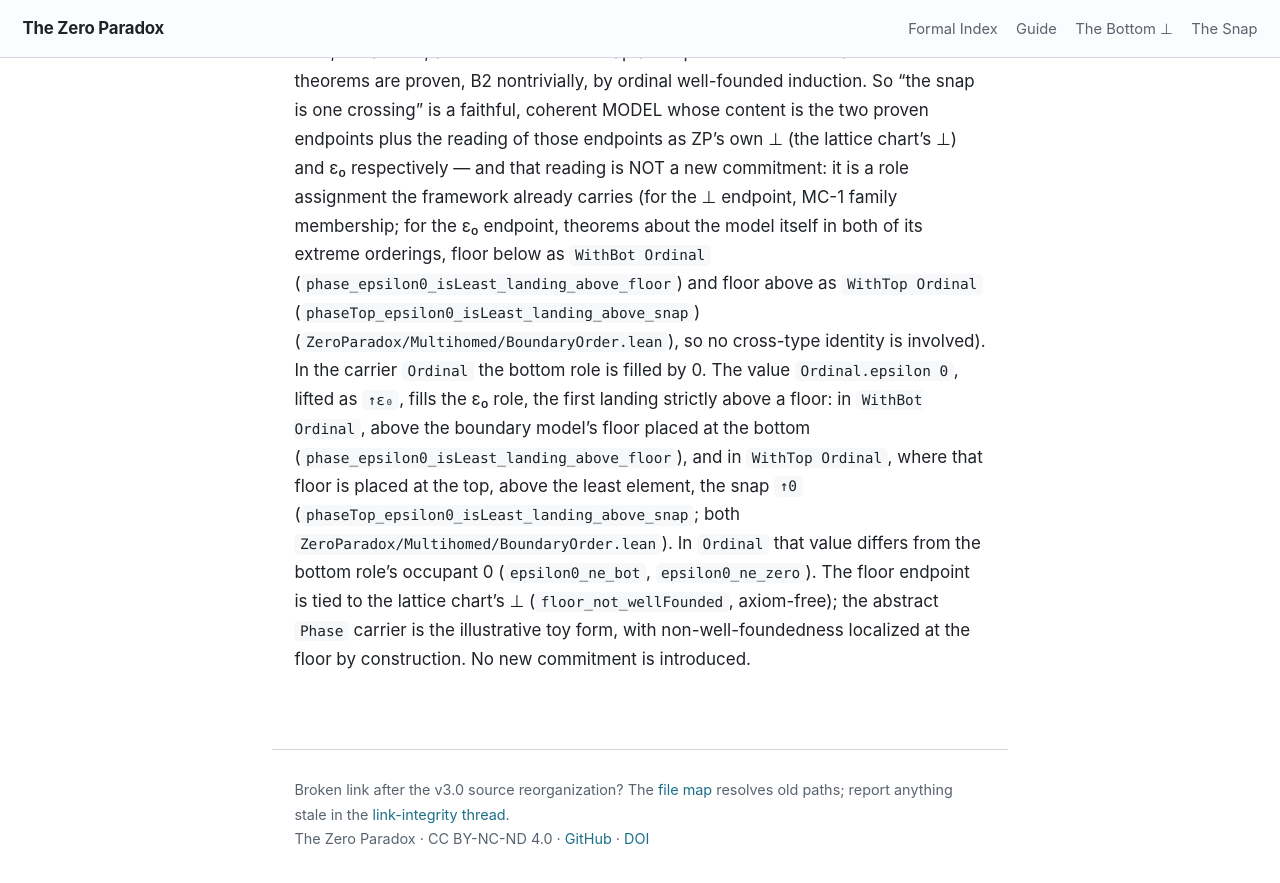
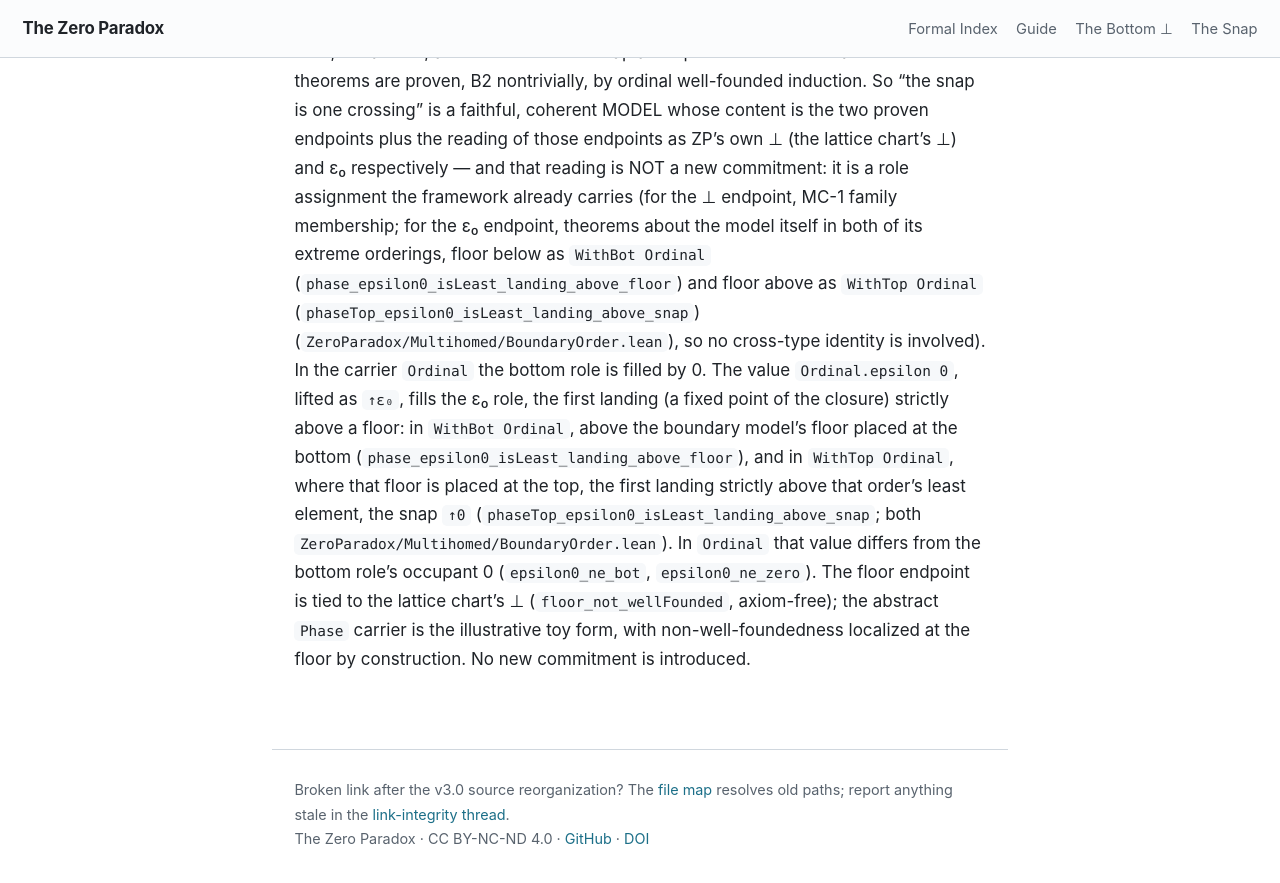
Before and after one commit to timbrigham/ZeroParadox, a Jekyll site: the page built from ZeroParadox/Multihomed/Boundary.md, in a window 1280 px wide and 900 px high, scrolled down 5715 px. Shown: the top 883 px of the window. Built offline with Jekyll 4.4.1, drawn with Linux system fonts in a browser that asks for light colours; our own code applies the rules of GitHub Pages for plain Markdown files.

Commit message:
Scope the location claim to the eps0 role; name each face's carrier
Tim ruling 2026-10-04: the location clause is scoped to the role. CLAIMS.md
Lawvere row and the Keystone "What the Zero Paradox adds" box now read: the
Quine-atom and v2(0)=inf faces each have their fixed point at their carrier's
bottom (Quine atom: bot of a ZP-A lattice carrying AFAStructure, t_exec; 0, the
unique fixed point of doubling on Q2, q2_unique_fp: least under the 2-adic
norm, greatest under the valuation order); the eps0 role never sits at a
floor: it is the first landing strictly above one. "floor face" dropped.

The Kleene face is NOT listed: its fixed points (computational quines on
Code) form an infinite family (infinite_quine_family), Code carries no order
(Preorder/Bot synth fail), and botCode's tie to bot of L is the
KleeneStructure commitment, so "fixed point at its carrier's bottom" does not
hold as stated.

At all seven WithTop sites the second sense of "floor" is disambiguated:
"the first landing strictly above that order's least element, the snap up0".
"landing" glossed at first use per document. Keystone stays v1.25; rebuilt,
formal token resynced.

Co-Authored-By: Claude Opus 5.5 (1M context) <noreply@anthropic.com>
Claude-Session: https://claude.ai/code/session_01M7PxaZmdYwacRczCRPuVWC

```diff
--- a/ZeroParadox/Multihomed/Boundary.md
+++ b/ZeroParadox/Multihomed/Boundary.md
@@ -174,10 +174,10 @@ itself in both of its extreme orderings, floor below as `WithBot Ordinal`
 (`phase_epsilon0_isLeast_landing_above_floor`) and floor above as `WithTop Ordinal`
 (`phaseTop_epsilon0_isLeast_landing_above_snap`) (`ZeroParadox/Multihomed/BoundaryOrder.lean`), so no
 cross-type identity is involved). In the carrier `Ordinal` the bottom role is filled by 0. The value
-`Ordinal.epsilon 0`, lifted as `↑ε₀`, fills the ε₀ role, the first landing strictly above a floor: in
-`WithBot Ordinal`, above the boundary model's floor placed at the bottom
-(`phase_epsilon0_isLeast_landing_above_floor`), and in `WithTop Ordinal`, where that floor is placed at
-the top, above the least element, the snap `↑0` (`phaseTop_epsilon0_isLeast_landing_above_snap`; both
+`Ordinal.epsilon 0`, lifted as `↑ε₀`, fills the ε₀ role, the first landing (a fixed point of the
+closure) strictly above a floor: in `WithBot Ordinal`, above the boundary model's floor placed at the
+bottom (`phase_epsilon0_isLeast_landing_above_floor`), and in `WithTop Ordinal`, where that floor is
+placed at the top, the first landing strictly above that order's least element, the snap `↑0` (`phaseTop_epsilon0_isLeast_landing_above_snap`; both
 `ZeroParadox/Multihomed/BoundaryOrder.lean`). In `Ordinal` that value differs from the bottom role's
 occupant 0 (`epsilon0_ne_bot`, `epsilon0_ne_zero`). The floor endpoint is
 tied to the lattice chart's ⊥ (`floor_not_wellFounded`, axiom-free); the
```
Also changed, not shown: CLAIMS.md (+2 -2 lines), LEAN_CUSTOM_REGISTRY.md (+1 -1 lines), register.md (+1 -1 lines), scripts/build_zpj_keystone_addendum.py (+12 -5 lines), 2 other files.
